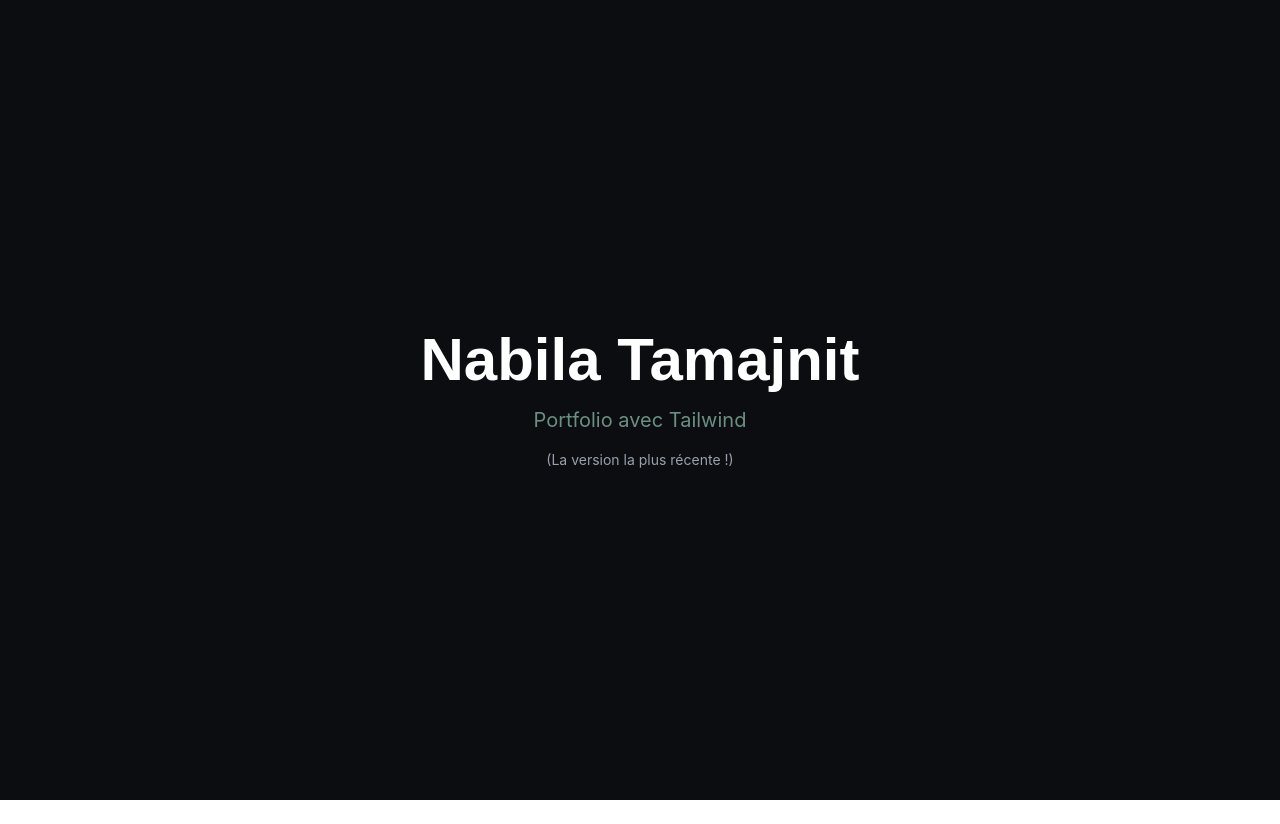
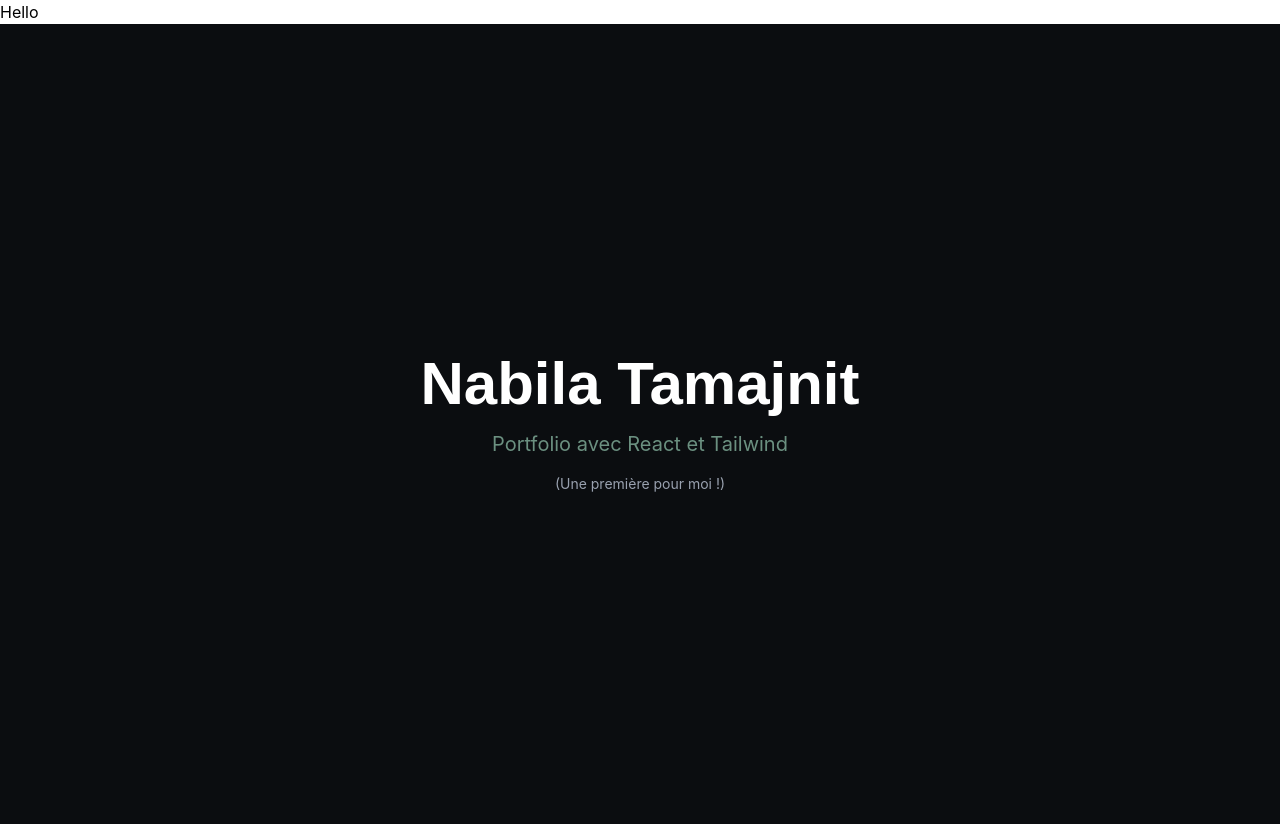
Before and after one commit to nabila-tamajnit/Portfolio, a React (Vite) app: page / in a window 1280 px wide. Before the commit the page ends 800 px from the top, so only its background shows below. Built offline with nearby package versions, Linux system fonts and the light colour scheme.

Commit message:
Add test content for tailwind + import Navbar

```diff
--- a/src/App.jsx
+++ b/src/App.jsx
@@ -1,17 +1,21 @@
+import { Navbar } from "./components/layout/Navbar"
+
 function App() {
 
   return (
     <>
+    <Navbar/>
+
       <div className="min-h-screen bg-dark-bg flex items-center justify-center">
       <div className="text-center">
         <h1 className="text-6xl font-poppins font-bold text-white mb-4">
           Nabila Tamajnit
         </h1>
         <p className="text-xl text-sage-green font-inter">
-          Portfolio avec Tailwind
+          Portfolio avec React et Tailwind
         </p>
         <p className="text-sm text-gray-400 mt-4">
-          (La version la plus récente !)
+          (Une première pour moi !)
         </p>
       </div>
     </div>
```
